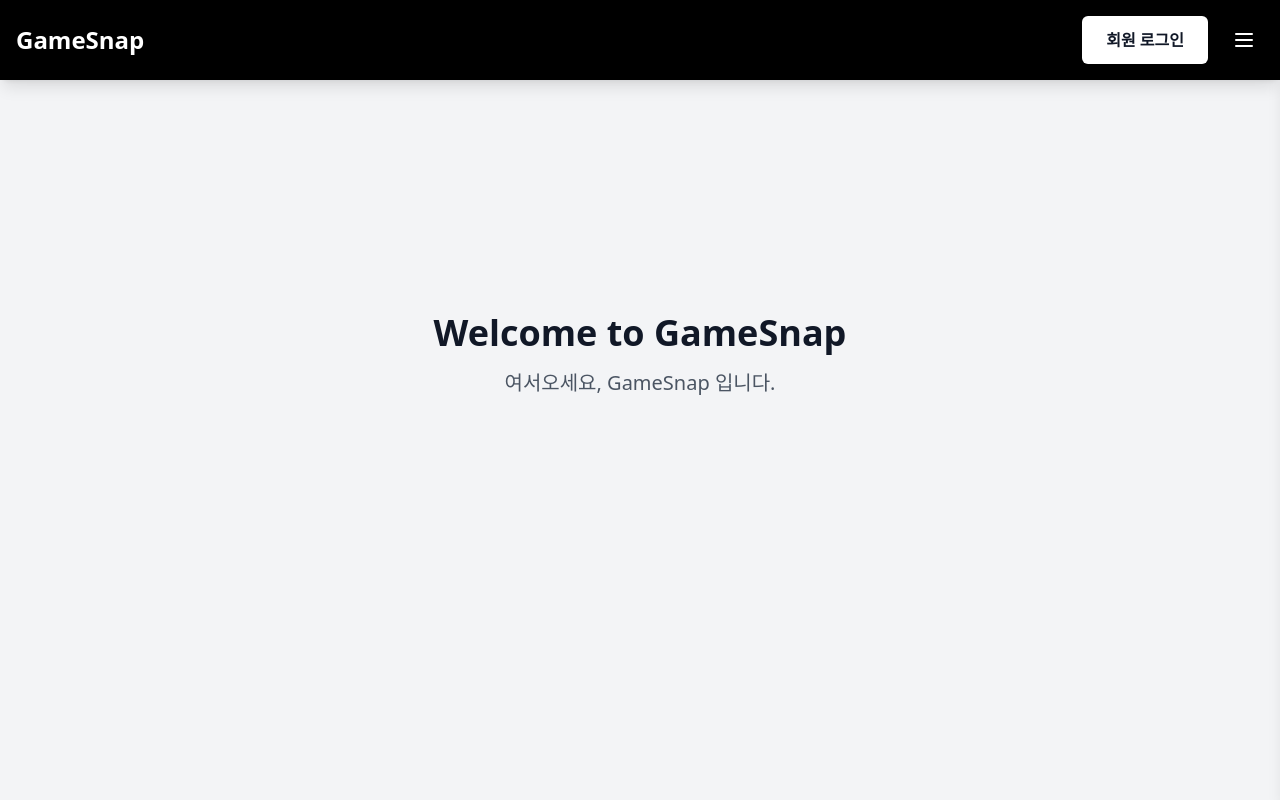
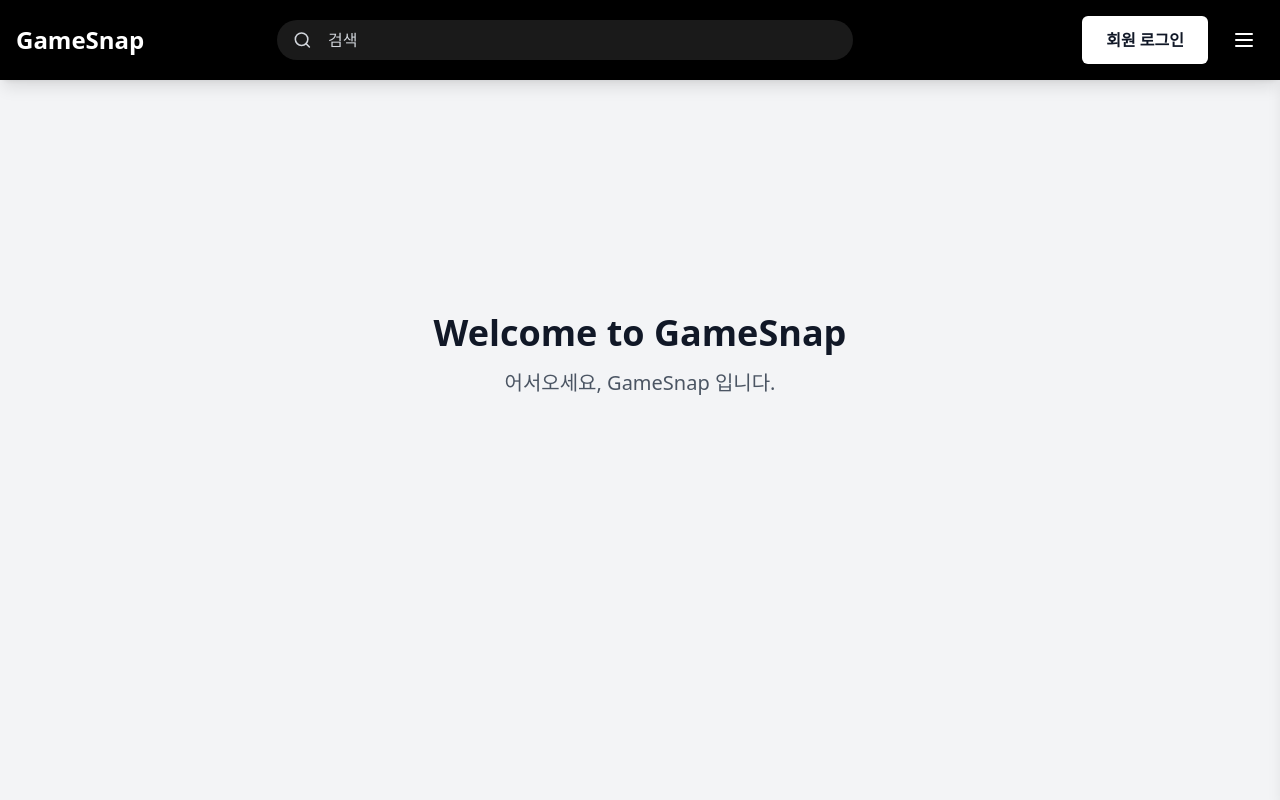
Before and after one commit to Hyeonmin072/projectT1, a React (Create React App) app in the folder GameSnap/frontend/: page / in a window 1280 px wide. Shown: the top 800 px of the page. Built offline with nearby package versions, Linux system fonts and the light colour scheme.

Commit message:
로그아웃 시 첫번째 페이지로 전환 추가 및 검색창 추가

```diff
--- a/GameSnap/frontend/src/component/MainPage.js
+++ b/GameSnap/frontend/src/component/MainPage.js
@@ -7,7 +7,7 @@ const MainPage = () => {
       <div className="max-w-4xl mx-auto pt-20">
         <div className="text-center mt-20">
           <h1 className="text-4xl font-bold mb-4">Welcome to GameSnap</h1>
-          <p className="text-xl text-gray-600">여서오세요, GameSnap 입니다.</p>
+          <p className="text-xl text-gray-600">어서오세요, GameSnap 입니다.</p>
         </div>
       </div>
     </div>
--- a/GameSnap/frontend/src/component/Navbar.js
+++ b/GameSnap/frontend/src/component/Navbar.js
@@ -1,10 +1,11 @@
-// Navbar.js
+/* eslint-disable */
 import React, { useState } from 'react';
 import { Menu } from 'lucide-react';
 import Sidebar from './Sidebar';
 import LoginForm from './LoginForm';
 import MainPage from './MainPage';
 import UserPage from './UserPage';
+import SearchBar from './Searchbar';
 
 const Navbar = () => {
   const [isLoginOpen, setIsLoginOpen] = useState(false);
@@ -17,14 +18,30 @@ const Navbar = () => {
     setIsLoginOpen(false);
   };
 
+  const handleLogout = () => {
+    console.log('로그아웃');
+    setIsLoggedIn(false);
+    setIsSidebarOpen(false); // 사이드바도 함께 닫기
+    // 필요한 경우 여기에 추가적인 로그아웃 로직을 구현하세요
+    // 예: 토큰 제거, 서버에 로그아웃 요청 등
+  };
+
   return (
     <div className="h-screen overflow-hidden">
-      <nav className="bg-black shadow-lg p-4 flex justify-between items-center fixed top-0 left-0 right-0 z-20">
-        <div className="text-2xl font-bold text-white hover:text-green-600">
+      <nav className="bg-black shadow-lg p-4 fixed top-0 left-0 right-0 z-20">
+        <div className="max-w-7xl mx-auto flex items-center justify-between">
+          {/* 로고 */}
+          <div className="text-2xl font-bold text-white hover:text-green-600 flex-shrink-0">
             GameSnap
           </div>
 
-        <div className="flex items-center space-x-4">
+          {/* 검색바 */}
+          <div className="flex-grow max-w-2xl mx-4">
+            <SearchBar />
+          </div>
+
+          {/* 우측 버튼들 */}
+          <div className="flex items-center space-x-4 flex-shrink-0">
             {!isLoggedIn && (
               <button
                 onClick={() => setIsLoginOpen(true)}
@@ -35,7 +52,8 @@ const Navbar = () => {
             )}
             {isLoggedIn && (
               <div className="text-white px-6 py-3">
-              환영합니다! (이 부분은 로그인 구현 후 유저 이름으로 변경)
+                환영합니다!
+                {/* (이 부분은 로그인 구현 후 유저 이름으로 변경) */}
               </div>
             )}
 
@@ -46,11 +64,14 @@ const Navbar = () => {
               <Menu size={24} color="white" />
             </button>
           </div>
+        </div>
       </nav>
 
       <Sidebar
         isOpen={isSidebarOpen}
         onClose={() => setIsSidebarOpen(false)}
+        onLogout={handleLogout}
+        isLoggedIn={isLoggedIn}
       />
 
       {/* 페이지 전환 로직 */}
@@ -76,8 +97,6 @@ const Navbar = () => {
         <LoginForm
           onClose={() => setIsLoginOpen(false)}
           onLoginSuccess={handleLoginSuccess}
-          className="p-6 bg-white shadow-lg rounded-lg
-            transition-all duration-500"
         />
       )}
     </div>
--- /dev/null
+++ b/GameSnap/frontend/src/component/Searchbar.js
@@ -0,0 +1,112 @@
+// SearchBar.js
+import React, { useState } from 'react';
+import { Search, X } from 'lucide-react';
+
+const SearchBar = () => {
+  const [searchTerm, setSearchTerm] = useState('');
+  const [isFocused, setIsFocused] = useState(false);
+  const [isDropdownVisible, setIsDropdownVisible] = useState(false);
+
+  const handleClear = () => {
+    setSearchTerm('');
+    setIsDropdownVisible(false);
+  };
+
+  const handleSearchInput = (e) => {
+    const value = e.target.value;
+    setSearchTerm(value);
+
+    if (value) {
+      // 검색어가 있을 때 드롭다운 표시
+      setIsDropdownVisible(true);
+    } else {
+      // 검색어가 없을 때 드롭다운 숨기기
+      setIsDropdownVisible(false);
+    }
+  };
+
+  return (
+    <div className="relative max-w-xl w-full">
+      <div className={`
+        flex items-center bg-white bg-opacity-10 rounded-full
+        transition-all duration-300
+        ${isFocused ? 'bg-opacity-20 ring-2 ring-green-500' : 'hover:bg-opacity-15'}
+      `}>
+        <Search
+          className="h-5 w-5 text-gray-300 ml-4"
+        />
+        <input
+          type="text"
+          value={searchTerm}
+          onChange={handleSearchInput}
+          onFocus={() => setIsFocused(true)}
+          onBlur={() => {
+            setIsFocused(false);
+            // 포커스를 잃었을 때 바로 드롭다운을 숨기지 않고 약간의 딜레이를 줍니다
+            // 이는 드롭다운 내의 항목을 클릭할 수 있게 해줍니다
+            setTimeout(() => {
+              setIsDropdownVisible(false);
+            }, 200);
+          }}
+          placeholder="검색"
+          className="w-full px-4 py-2 bg-transparent text-white placeholder-gray-300
+                     focus:outline-none"
+        />
+        {searchTerm && (
+          <button
+            onClick={handleClear}
+            className="p-2 hover:text-green-500 transition-colors mr-2"
+          >
+            <X className="h-5 w-5 text-gray-300 hover:text-green-500" />
+          </button>
+        )}
+      </div>
+
+      {/* 검색 결과 드롭다운 - 애니메이션 적용 */}
+      <div className={`
+        absolute mt-2 w-full bg-white rounded-lg shadow-lg
+        border border-gray-200 overflow-hidden
+        transition-all duration-700 ease-in-out
+        origin-top
+        ${isDropdownVisible && searchTerm
+          ? 'opacity-100 transform scale-y-100 translate-y-0'
+          : 'opacity-0 transform scale-y-95 -translate-y-4 pointer-events-none'}
+      `}>
+        <div className="p-4 border-b">
+          <p className="text-sm text-gray-500">
+            '{searchTerm}'에 대한 검색 결과
+          </p>
+        </div>
+
+        {/* 검색 결과 항목들 */}
+        <div className="max-h-80 overflow-y-auto">
+          {/* 검색 결과 아이템들 */}
+          {[...Array(5)].map((_, i) => (
+            <div
+              key={i}
+              className={`
+                p-3 hover:bg-gray-100 cursor-pointer
+                transition-all duration-200
+                transform hover:scale-[0.99]
+              `}
+              style={{
+                // 각 항목별로 살짝 딜레이를 주어 순차적으로 나타나는 효과
+                transitionDelay: `${i * 50}ms`
+              }}
+            >
+              <div className="flex items-center space-x-3">
+                <div className="w-10 h-10 bg-gray-200 rounded-lg"></div>
+                <div>
+                  <p className="font-medium">검색 결과 {i + 1}</p>
+                  <p className="text-sm text-gray-500">관련 게임 설명...</p>
+                </div>
+              </div>
+            </div>
+          ))}
+        </div>
+      </div>
+    </div>
+  );
+};
+
+export default SearchBar;
--- a/GameSnap/frontend/src/component/Sidebar.js
+++ b/GameSnap/frontend/src/component/Sidebar.js
@@ -1,7 +1,13 @@
+// Sidebar.js
 import React from 'react';
 import { X, Home, User, Settings, HelpCircle, LogOut } from 'lucide-react';
 
-const Sidebar = ({ isOpen, onClose }) => {
+const Sidebar = ({ isOpen, onClose, onLogout }) => {
+  const handleLogout = () => {
+    onLogout(); // 로그아웃 함수 호출
+    onClose(); // 사이드바 닫기
+  };
+
   return (
     <>
       {/* 오버레이 */}
@@ -12,13 +18,13 @@ const Sidebar = ({ isOpen, onClose }) => {
         />
       )}
 
-      {/* 사이드바 - 오른쪽에서 나오도록 수정 */}
+      {/* 사이드바 */}
       <div
         className={`fixed top-0 right-0 h-full w-64 bg-white shadow-lg transform transition-transform duration-700 ease-in-out z-40 ${
           isOpen ? 'translate-x-0' : 'translate-x-full'
         }`}
       >
-        <div className="p-4">
+        <div className="p-4 h-full flex flex-col">
           <div className="flex justify-between items-center mb-8">
             <h2 className="text-xl font-bold">메뉴</h2>
             <button
@@ -29,7 +35,7 @@ const Sidebar = ({ isOpen, onClose }) => {
             </button>
           </div>
 
-          <nav className="space-y-2">
+          <nav className="space-y-2 flex-grow">
             <a href="#" className="flex items-center p-3 text-gray-700 hover:bg-gray-100 rounded-lg transition-colors">
               <Home className="mr-3" size={20} />
               홈
@@ -48,8 +54,11 @@ const Sidebar = ({ isOpen, onClose }) => {
             </a>
           </nav>
 
-          <div className="absolute bottom-0 left-0 right-0 p-4 border-t">
-            <button className="flex items-center w-full p-3 text-gray-700 hover:bg-gray-100 rounded-lg transition-colors">
+          <div className="border-t">
+            <button
+              onClick={handleLogout}
+              className="flex items-center w-full p-3 mt-4 text-gray-700 hover:bg-gray-100 rounded-lg transition-colors"
+            >
               <LogOut className="mr-3" size={20} />
               로그아웃
             </button>
```
Lines whose indentation alone changed are shown as unchanged.
